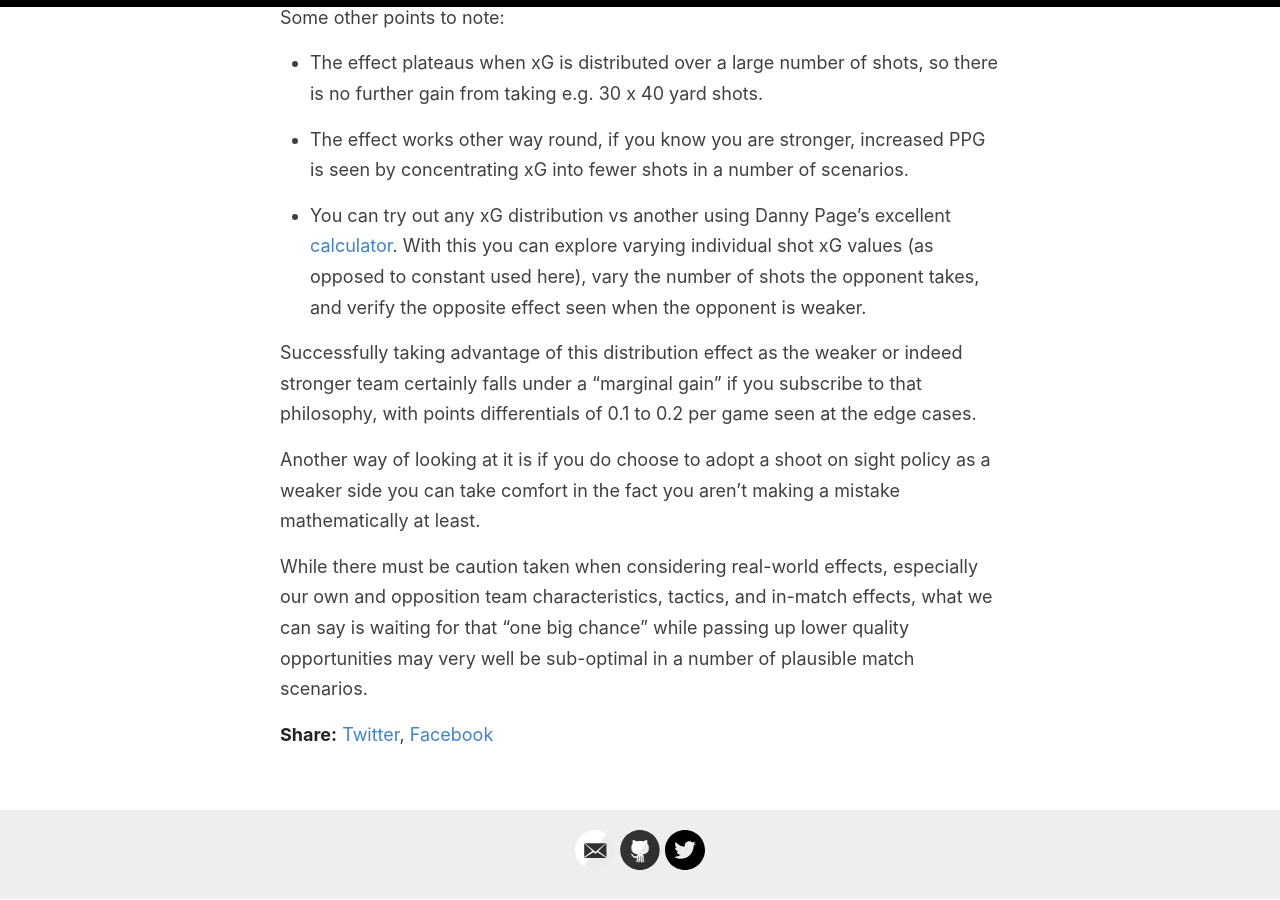
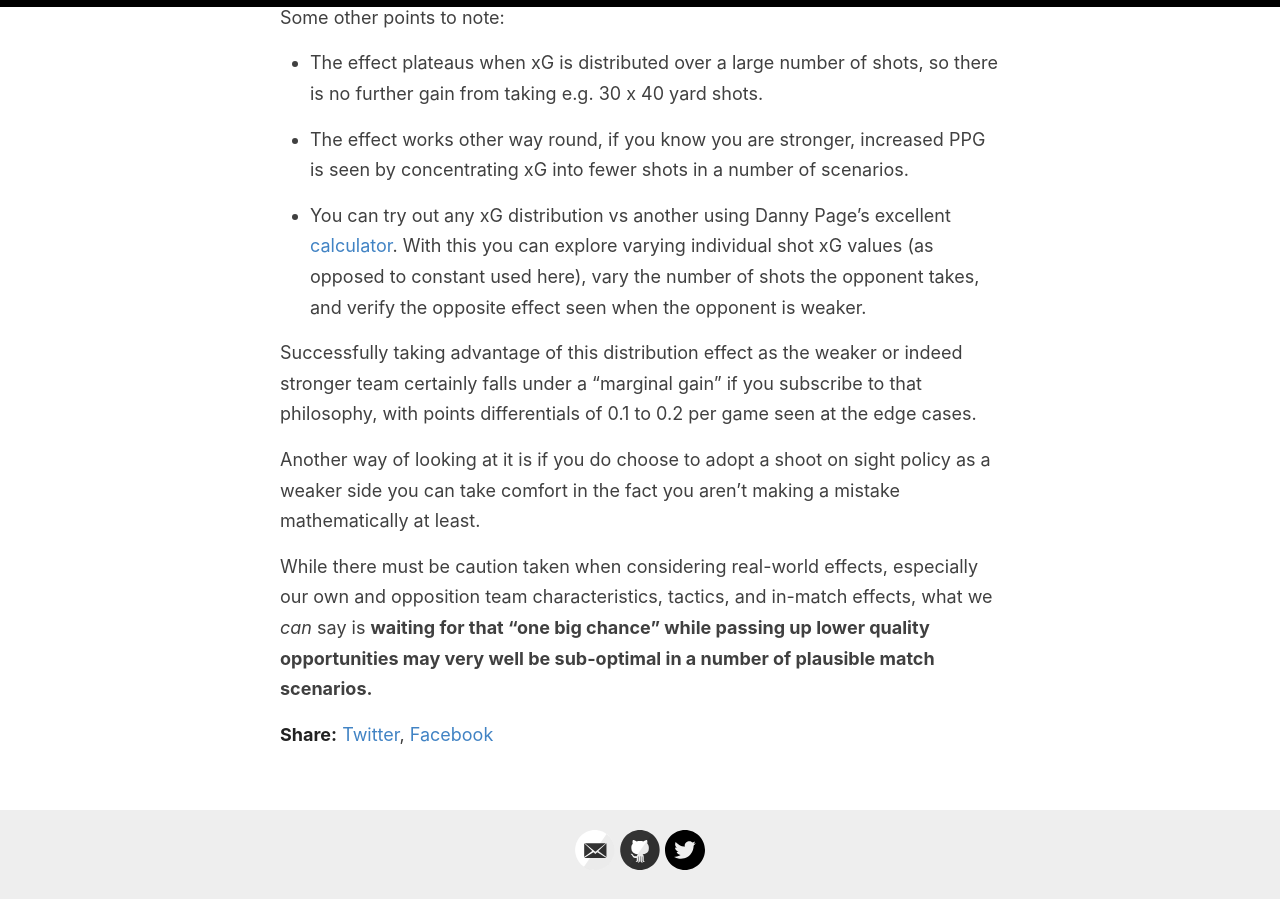
Before and after one commit to opengoalapp/opengoalapp.github.io, a Jekyll site: the page built from _posts/2020-06-05-When-Quantity-Beats-Quality-Part-2.md, in a window 1280 px wide and 900 px high, scrolled down 6565 px. Built offline with Jekyll 4.4.1, drawn with Linux system fonts in a browser that asks for light colours; some of the changed text lies outside the part shown.

```diff
--- a/_posts/2020-06-05-When-Quantity-Beats-Quality-Part-2.md
+++ b/_posts/2020-06-05-When-Quantity-Beats-Quality-Part-2.md
@@ -27,7 +27,7 @@ We’ll vary the match scenario over two variables: Weak City’s xG Total (reme
 Like before, we'll measure Weak City's outcome using Points Per Game (PPG).
 
 Weak City's PPG performance is shown below, and it immediately throws up something that goes against the conclusion we came to previously.
-##### Expected Points per Game vs Number of shots xG is distributed over - Opponent SR = 2
+##### Expected Points per Game vs Number of shots xG is distributed over - Opponent SR=2
 <p align="center">
  <img src="/images/quantoverqual2/plot1.png" />
 </p>
@@ -49,12 +49,12 @@ When the game is "closed", i.e. xG for both teams is lower, how the weaker team'
 
 Lets see what happens when we vary the gulf in shooting chance creation prowess between the two teams. We'll keep all environment parameters the same as before, but this time the strength ratio will be first increased to 3, and then decreased to 1.5.
 
-##### Expected Points per Game vs Number of shots xG is distributed over - Opponent SR = 3
+##### Expected Points per Game vs Number of shots xG is distributed over - Opponent SR=3
 <p align="center">
  <img src="/images/quantoverqual2/plot2.png" />
 </p>
 
-##### Expected Points per Game vs Number of shots xG is distributed over - Opponent SR = 1.5
+##### Expected Points per Game vs Number of shots xG is distributed over - Opponent SR=1.5
 
 <p align="center">
  <img src="/images/quantoverqual2/plot3.png" />
@@ -114,4 +114,4 @@ Successfully taking advantage of this distribution effect as the weaker or indee
 
 Another way of looking at it is if you do choose to adopt a shoot on sight policy as a weaker side you can take comfort in the fact you aren’t making a mistake mathematically at least.
 
-While there must be caution taken when considering real-world effects, especially our own and opposition team characteristics, tactics, and in-match effects, what we  can  say is waiting for that “one big chance” while passing up lower quality opportunities may very well be sub-optimal in a number of plausible match scenarios.
+While there must be caution taken when considering real-world effects, especially our own and opposition team characteristics, tactics, and in-match effects, what we  *can* say is **waiting for that “one big chance” while passing up lower quality opportunities may very well be sub-optimal in a number of plausible match scenarios.**
```
